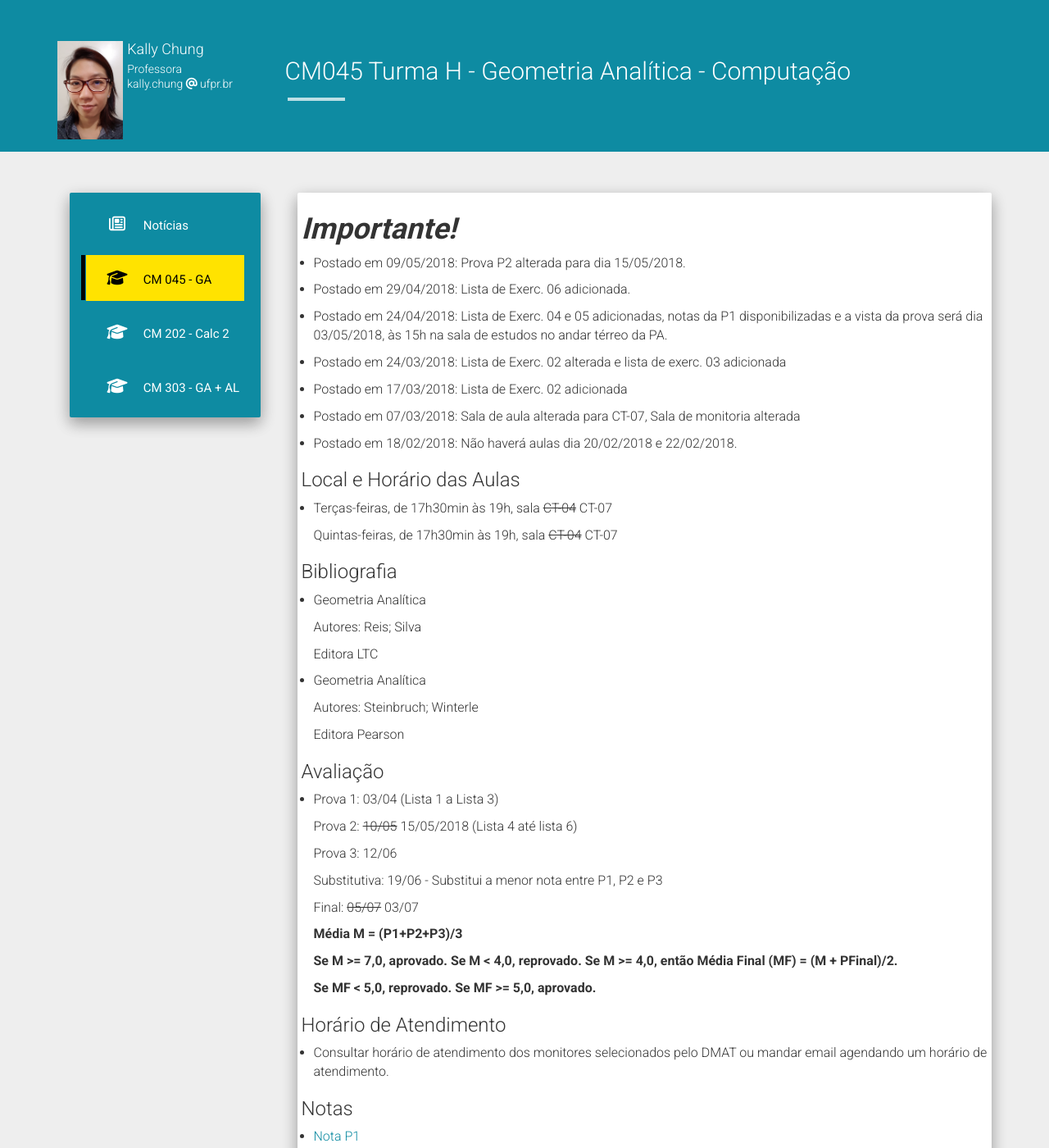
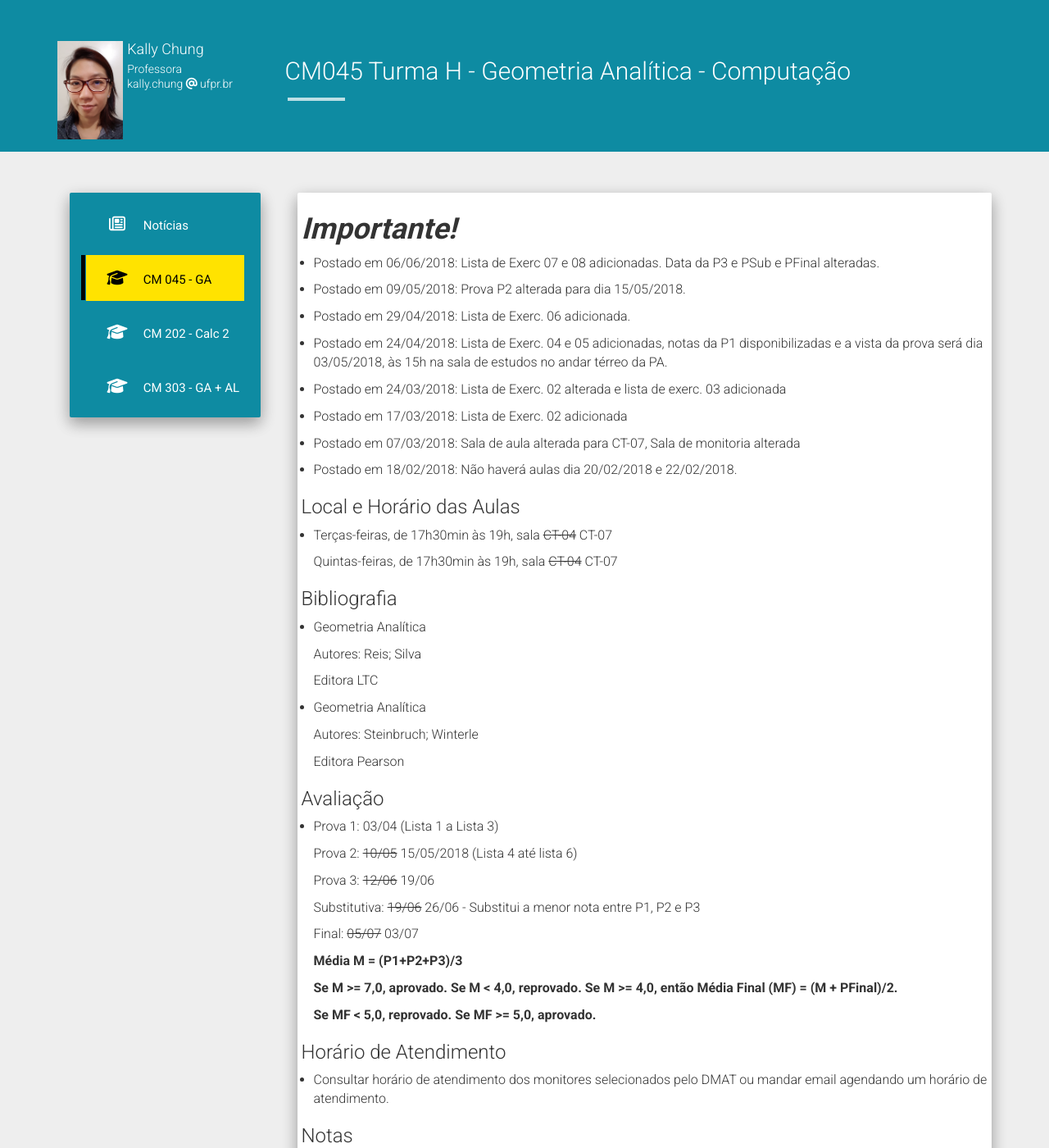
Before and after one commit to chunggnuhc/chunggnuhc.github.io, a Jekyll site: the page built from CM045-GA-1sem2018.md, in a window 1280 px wide and 1400 px high. Shown: the whole window at 82% size. Built offline with Jekyll 4.4.1, drawn with Linux system fonts in a browser that asks for light colours; nearby versions of some CDN libraries.

Commit message:
Update CM045-GA-1sem2018.md

```diff
--- a/CM045-GA-1sem2018.md
+++ b/CM045-GA-1sem2018.md
@@ -4,6 +4,8 @@ title: CM045 Turma H - Geometria Analítica - Computação
 permalink: /CM045-GA-1sem2018/
 ---
 <h1><b><i>Importante!</i></b></h1>
+- Postado em 06/06/2018: Lista de Exerc 07 e 08 adicionadas. Data da P3 e PSub e PFinal alteradas.
+
 - Postado em 09/05/2018: Prova P2 alterada para dia 15/05/2018.
 
 - Postado em 29/04/2018: Lista de Exerc. 06 adicionada.
@@ -45,9 +47,9 @@ permalink: /CM045-GA-1sem2018/
 
   Prova 2: <strike>10/05</strike> 15/05/2018 (Lista 4 até lista 6)
 
-  Prova 3: 12/06
+  Prova 3: <strike>12/06</strike> 19/06
 
-  Substitutiva: 19/06 - Substitui a menor nota entre P1, P2 e P3
+  Substitutiva: <strike>19/06</strike> 26/06 - Substitui a menor nota entre P1, P2 e P3
 
   Final: <strike>05/07</strike> 03/07
 
```
